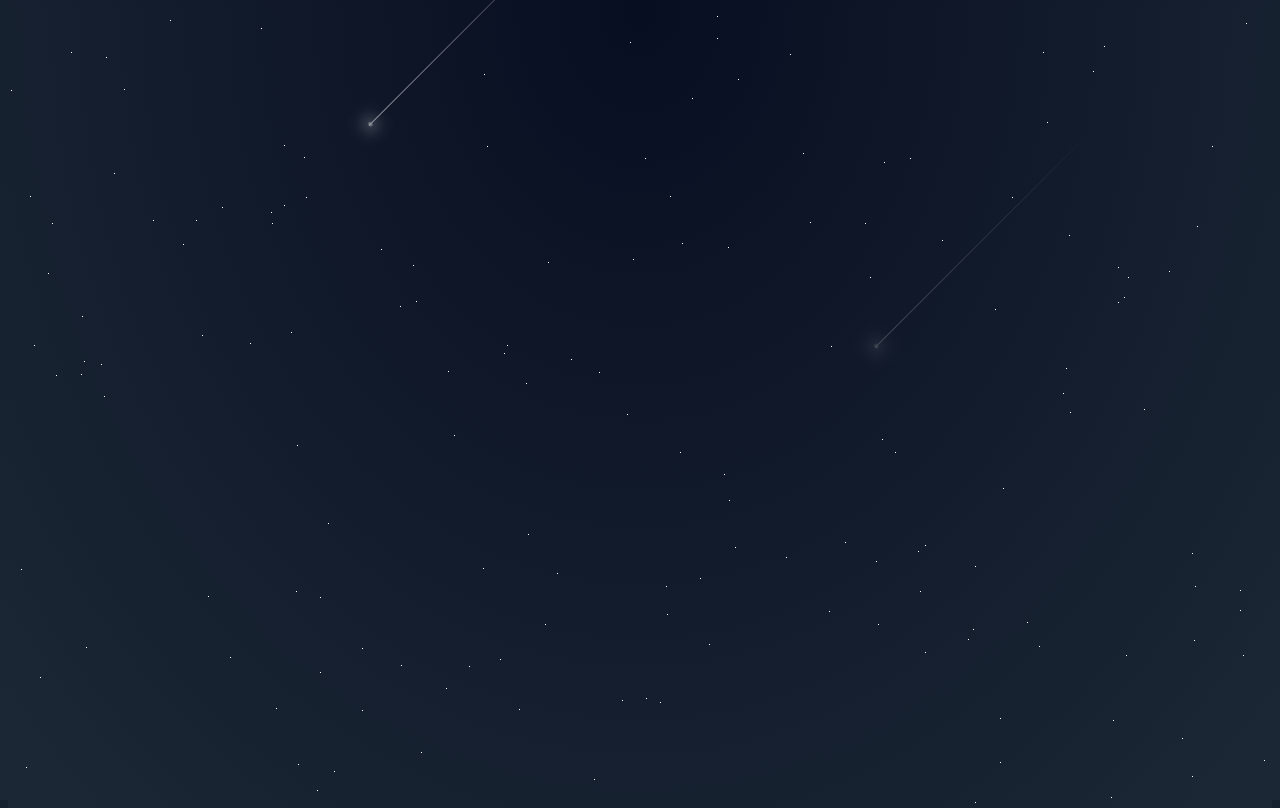
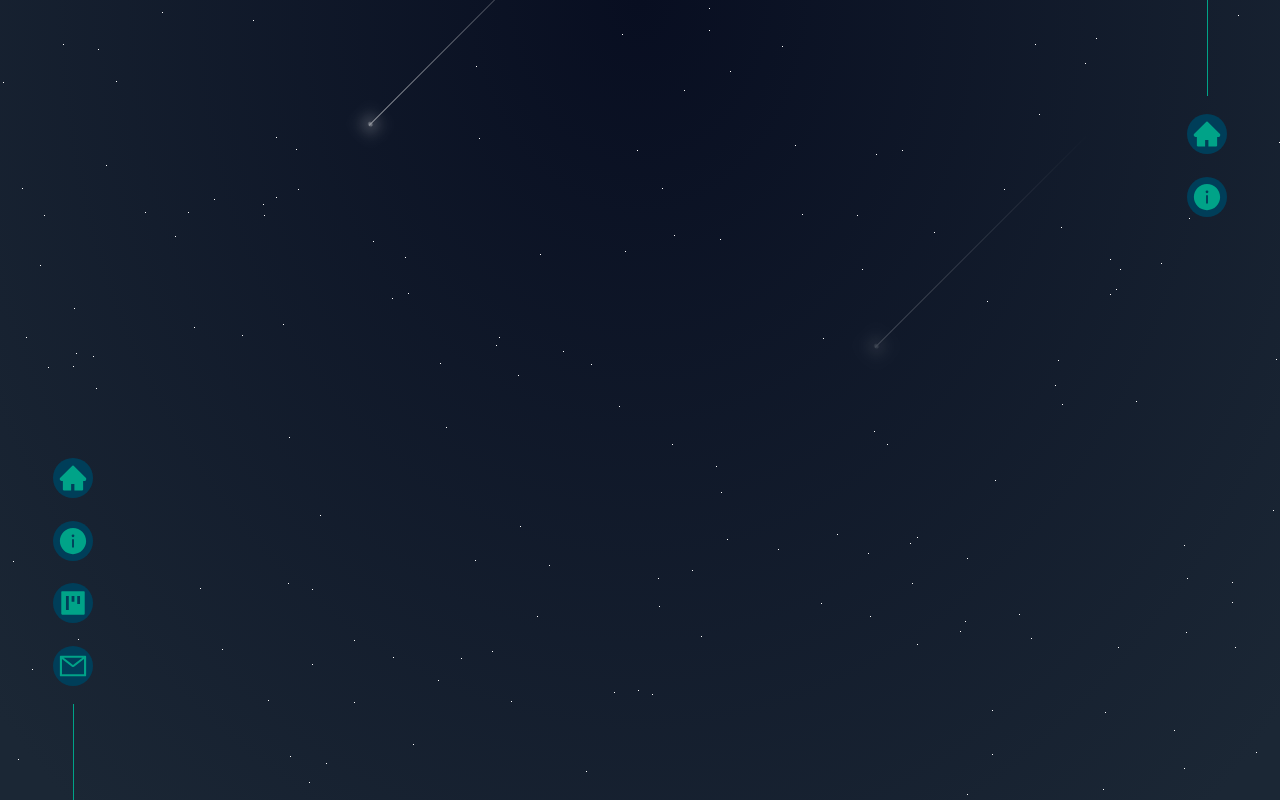
Before and after one commit to WenjieWangX/portfolio, a React (Create React App) app: page / in a window 1280 px wide. Shown: the top 808 px of the page. Built offline with nearby package versions, Linux system fonts and the light colour scheme.

Commit message:
initial navbar and social navbar

```diff
--- a/package.json
+++ b/package.json
@@ -8,6 +8,7 @@
     "@testing-library/user-event": "^13.5.0",
     "react": "^18.2.0",
     "react-dom": "^18.2.0",
+    "react-icons": "^4.8.0",
     "react-scripts": "5.0.1",
     "web-vitals": "^2.1.4"
   },
--- a/src/App.js
+++ b/src/App.js
@@ -1,9 +1,13 @@
 import Background from "./components/Background";
+import Navigation from "./components/Navigation";
+import NavigationSocial from "./components/NavigationSocial";
 
 const App = () => {
   return (
     <div>
       <Background />
+      <Navigation />
+      <NavigationSocial />
     </div>
   );
 };
--- a/src/components/Background.js
+++ b/src/components/Background/index.js
@@ -1,4 +1,4 @@
-import "./Background.css";
+import "./index.css";
 
 const Background = () => {
   return (
--- /dev/null
+++ b/src/components/Navigation/index.css
@@ -0,0 +1,59 @@
+.navbar {
+  display: flex;
+  flex-direction: column;
+  align-items: left;
+  gap: 0.8rem;
+  position: absolute;
+  left: 3rem;
+  bottom: 0rem;
+
+}
+
+.navbar::after {
+  content: "";
+  width: 1px;
+  height: 6rem;
+  margin: auto;
+  background-color: var(--color-fourth);
+}
+
+/* .round-background {
+  display: flex;
+  border-radius: 50%;
+  padding: 5px;
+  background-color: #003E59;
+} */
+
+.nav-container {
+  padding: 5px;
+  display: flex;
+  justify-content: space-between;
+  overflow: hidden;
+}
+
+.nav-text-container {
+  order: 0;
+  display: flex;
+  align-items: left;
+  background-color: var(--color-white);
+  white-space: nowrap;
+  overflow: hidden;
+  width: 0;
+  transition: all 0.3s ease-in-out;
+}
+
+.nav-icon-container {
+  height: 100%;
+  display: flex;
+  align-items: center;
+  justify-content: center;
+  border-radius: 50%;
+  padding: 5px;
+  background-color: #003E59;
+}
+
+/* .nav-icon-container:hover + .nav-text-container {
+  width: 200px;
+  border-radius: 1rem;
+  background-color: #00707F;
+} */
--- /dev/null
+++ b/src/components/Navigation/index.js
@@ -0,0 +1,57 @@
+import "./index.css";
+import { IconContext } from "react-icons";
+import {
+  AiFillHome,
+  AiFillInfoCircle,
+  AiFillProject,
+  AiOutlineMail,
+} from "react-icons/ai";
+
+const Navigation = () => {
+  return (
+    <div className="navbar">
+      <IconContext.Provider
+        value={{
+          color: "#00A388",
+          size: 30,
+          className: "round-background",
+        }}
+      >
+        <div className="nav-container">
+          <div className="nav-icon-container">
+            <AiFillHome />
+          </div>
+          <div className="nav-text-container">
+            <span>Home</span>
+          </div>
+        </div>
+        <div className="nav-container">
+          <div className="nav-icon-container">
+            <AiFillInfoCircle />
+          </div>
+          <div className="nav-text-container">
+            <span>Home</span>
+          </div>
+        </div>
+        <div className="nav-container">
+          <div className="nav-icon-container">
+            <AiFillProject />
+          </div>
+          <div className="nav-text-container">
+            <span>Home</span>
+          </div>
+        </div>
+        <div className="nav-container">
+          <div className="nav-icon-container">
+            <AiOutlineMail />
+          </div>
+          <div className="nav-text-container">
+            <span>Home</span>
+          </div>
+        </div>
+      </IconContext.Provider>
+    </div>
+  );
+};
+
+export default Navigation;
--- /dev/null
+++ b/src/components/NavigationSocial/index.css
@@ -0,0 +1,59 @@
+.navbar-social {
+  display: flex;
+  flex-direction: column;
+  align-items: left;
+  gap: 0.8rem;
+  position: absolute;
+  right: 3rem;
+  top: 0rem;
+
+}
+
+.navbar-social::before {
+  content: "";
+  width: 1px;
+  height: 6rem;
+  margin: auto;
+  background-color: var(--color-fourth);
+}
+
+/* .round-background {
+  display: flex;
+  border-radius: 50%;
+  padding: 5px;
+  background-color: #003E59;
+} */
+
+.nav-soc-container {
+  padding: 5px;
+  display: flex;
+  justify-content: space-between;
+  overflow: hidden;
+}
+
+.nav-soc-text-container {
+  order: 0;
+  display: flex;
+  align-items: left;
+  background-color: var(--color-white);
+  white-space: nowrap;
+  overflow: hidden;
+  width: 0;
+  transition: all 0.3s ease-in-out;
+}
+
+.nav-soc-icon-container {
+  height: 100%;
+  display: flex;
+  align-items: center;
+  justify-content: center;
+  border-radius: 50%;
+  padding: 5px;
+  background-color: #003E59;
+}
+
+/* .nav-soc-icon-container:hover + .nav-soc-text-container {
+  width: 200px;
+  border-radius: 1rem;
+  background-color: #00707F;
+} */
--- /dev/null
+++ b/src/components/NavigationSocial/index.js
@@ -0,0 +1,36 @@
+import "./index.css";
+import { IconContext } from "react-icons";
+import { AiFillHome, AiFillInfoCircle } from "react-icons/ai";
+
+const NavigationSocial = () => {
+  return (
+    <div className="navbar-social">
+      <IconContext.Provider
+        value={{
+          color: "#00A388",
+          size: 30,
+          className: "round-background",
+        }}
+      >
+        <div className="nav-soc-container">
+          <div className="nav-soc-icon-container">
+            <AiFillHome />
+          </div>
+          <div className="nav-soc-text-container">
+            <span>Home</span>
+          </div>
+        </div>
+        <div className="nav-soc-container">
+          <div className="nav-soc-icon-container">
+            <AiFillInfoCircle />
+          </div>
+          <div className="nav-soc-text-container">
+            <span>Home</span>
+          </div>
+        </div>
+      </IconContext.Provider>
+    </div>
+  );
+};
+
+export default NavigationSocial;
--- /dev/null
+++ b/src/index.css
@@ -0,0 +1,17 @@
+* {
+  margin: 0;
+  padding: 0;
+  border: 0;
+  box-sizing: border-box;
+}
+
+:root {
+  --color-primary: #0B1224;
+  --color-secondary: #003E59;
+  --color-third: #00707F;
+  --color-fourth: #00A388;
+  --color-fifth: #7FD27B;
+  --color-sixth: #F9F871;
+
+  --color-white: white;
+}
--- a/src/index.js
+++ b/src/index.js
@@ -1,6 +1,7 @@
 import React from "react";
 import ReactDOM from "react-dom/client";
 import App from "./App";
+import "./index.css";
 
 const el = document.getElementById("root");
 const root = ReactDOM.createRoot(el);
```
Also changed, not shown: src/components/Background/index.css (renamed from src/components/Background.css), src/components/Container/index.css (added), src/components/Container/index.js (added), 1 other file (tests, documents, lock files or other folders).
